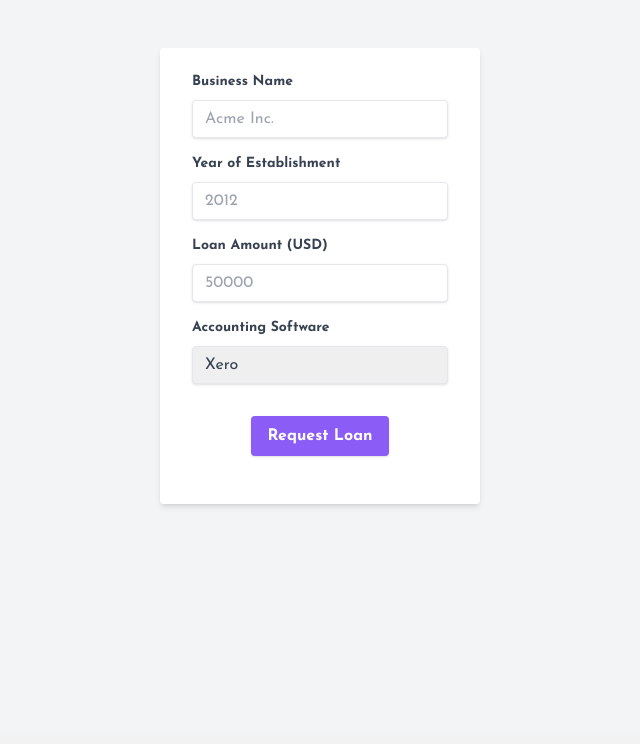
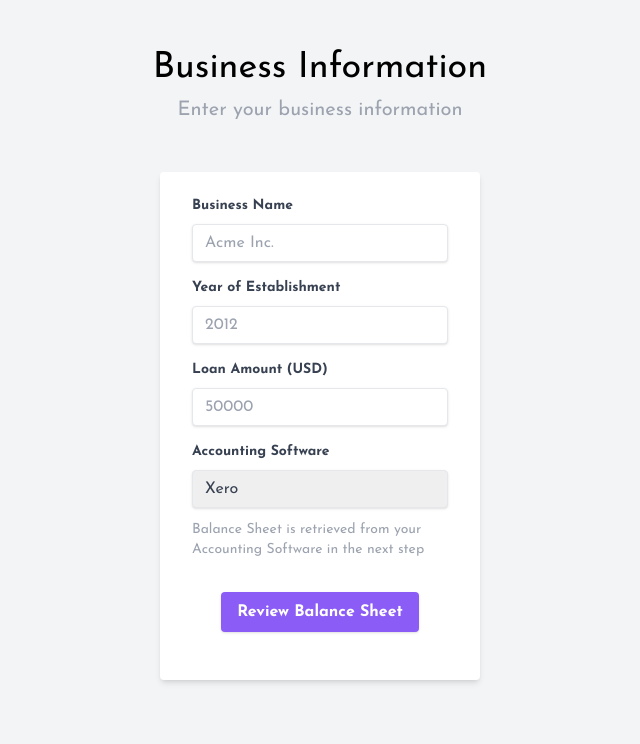
Before and after one commit to nisanthchunduru/instaloan, a Flask app: page /loan_applications/new in a window 1280 px wide. Shown: the part 68-812 px from the top of the page, without its empty margins (320-960 px from the left). Before the commit the page ends 575 px from the top, so only its background shows below. Run offline with Flask 3, Linux system fonts and the light colour scheme; some libraries are stand-ins or nearby versions.

Commit message:
Add headers to forms. In the decision page, encourage users to apply for loans for their other businesses.

```diff
--- a/app.py
+++ b/app.py
@@ -11,29 +11,52 @@ app.config['SECRET_KEY'] = "dummy_secret_key"
 app.config['SQLALCHEMY_DATABASE_URI'] = os.environ.get('DATABASE_URL') or 'postgresql://postgres:@localhost/instaloan_dev'
 app.config['SQLALCHEMY_TRACK_MODIFICATIONS'] = False
 
+# Temporary redirect
+def tredirect(url):
+    return redirect(url, code=302)
+
 # db = SQLAlchemy(app)
 db.init_app(app)
 migrate = Migrate(app, db)
-
 @app.route('/')
 def home():
+    if 'current_loan_application_id' in session:
+        loan_application_id = session['current_loan_application_id']
+        return tredirect(url_for('loan_application', id=loan_application_id))
+
     return render_template('index.html')
-
-@app.route('/loan_applications/new')
-def new_loan_application():
-    return render_template('loan_applications/new.html')
 
 @app.route('/login', methods=['POST'])
 def create_session():
     business_email = request.form.get('business_email')
     session['business_email'] = business_email
-    return redirect(url_for('new_loan_application'))
+    loan_application = LoanApplication.query.filter_by(business_email=business_email).order_by(LoanApplication.id.desc()).first()
+    if loan_application:
+        session['current_loan_application_id'] = loan_application.id
+        if loan_application.is_evaluated():
+            return tredirect(url_for('loan_application_decision', loan_application_id=loan_application.id))
+
+    return tredirect(url_for('new_loan_application'))
 
 @app.route('/logout')
 def destroy_session():
     if 'business_email' in session:
         session.pop('business_email')
-    return redirect(url_for('home'))
+        session.pop('current_loan_application_id')
+    return tredirect(url_for('home'))
+
+@app.route('/loan_applications/new')
+def new_loan_application():
+    if 'current_loan_application_id' in session:
+        loan_application_id = session['current_loan_application_id']
+        return tredirect(url_for('loan_application', id=loan_application_id))
+
+    return render_template('loan_applications/edit.html')
+
+@app.route('/loan_applications/<int:id>')
+def loan_application(id):
+    loan_application = LoanApplication.query.get_or_404(id)
+    return render_template('loan_applications/edit.html', loan_application=loan_application, loan_application_path=("/loan_applications/" + str(id)))
 
 @app.route('/loan_applications', methods=['POST'])
 def create_loan_application():
@@ -56,7 +79,20 @@ def create_loan_application():
 
     session['current_loan_application_id'] = loan_application.id
 
-    return redirect(url_for('balance_sheet', loan_application_id=loan_application.id))
+    return tredirect(url_for('balance_sheet', loan_application_id=loan_application.id))
+
+@app.route('/loan_applications/<int:loan_application_id>', methods=['POST', 'PUT'])
+def update_loan_application(loan_application_id):
+    loan_application = LoanApplication.query.get_or_404(loan_application_id)
+    if loan_application.is_evaluated() is False:
+        loan_application.business_name = request.form.get('business_name')
+        loan_application.establishment_year = request.form.get('establishment_year')
+        loan_application.loan_amount = request.form.get('loan_amount')
+        loan_application.accounting_software = request.form.get('accounting_software')
+        db.session.add(loan_application)
+        db.session.commit()
+
+    return tredirect(url_for('balance_sheet', loan_application_id=loan_application.id))
 
 @app.route('/loan_applications/<int:loan_application_id>/balance_sheet')
 def balance_sheet(loan_application_id):
@@ -93,20 +129,12 @@ def accept_balance_sheet(loan_application_id):
     db.session.add(loan_application)
     db.session.commit()
 
-    if decision == "approve":
-        return redirect(url_for('loan_application_approved', loan_application_id=loan_application_id))
-    else:
-        return redirect(url_for('loan_application_rejected', loan_application_id=loan_application_id))
+    return tredirect(url_for('loan_application_decision', loan_application_id=loan_application.id))
 
-@app.route('/loan_applications/<int:loan_application_id>/approved')
-def loan_application_approved(loan_application_id):
+@app.route('/loan_applications/<int:loan_application_id>/decision')
+def loan_application_decision(loan_application_id):
     loan_application = LoanApplication.query.get_or_404(loan_application_id)
-    return render_template('loan_applications/approved/show.html')
-
-@app.route('/loan_applications/<int:loan_application_id>/rejected')
-def loan_application_rejected(loan_application_id):
-    loan_application = LoanApplication.query.get_or_404(loan_application_id)
-    return render_template('loan_applications/rejected/show.html')
+    return render_template('loan_applications/decision/show.html', loan_application=loan_application)
 
 if __name__ == '__main__':
     is_heroku = 'DYNO' in os.environ
--- a/models.py
+++ b/models.py
@@ -11,3 +11,9 @@ class LoanApplication(db.Model):
     loan_amount = db.Column(db.Integer, nullable=False)
     accounting_software = db.Column(db.String(255), nullable=False)
     status = db.Column(db.String(50), default='Pending')
+
+    def is_evaluated(self):
+        if self.status in ["approved", "rejected"]:
+            return True
+
+        return False
--- /dev/null
+++ b/templates/loan_applications/edit.html
@@ -0,0 +1,49 @@
+<html>
+  <head>
+    {% include 'head.html' %}
+  </head>
+
+  <body>
+    {% include 'navbar.html' %}
+
+    <div class="text-center mt-12">
+      <h3 class="text-4xl">Business Information</h3>
+      <p class="text-gray-400 mt-2 text-xl">Enter your business information</p>
+    </div>
+
+    <div class="flex justify-center mb-12">
+      <div class="bg-white rounded px-8 pt-6 pb-8 mb-4 shadow-md w-1/4 mt-12">
+        <form method="post" action="{{ loan_application_path if loan_application else "/loan_applications" }}">
+          <div class="mb-4">
+            <label class="block text-gray-700 text-sm font-bold mb-2" for="business_name">Business Name</label>
+              <input class="shadow appearance-none border rounded w-full py-2 px-3 text-gray-700 leading-tight focus:outline-none focus:shadow-outline" name="business_name" type="text" placeholder="Acme Inc." value="{{ loan_application.business_name if loan_application }}" {{ "disabled=true" if loan_application and loan_application.is_evaluated() }}">
+          </div>
+
+          <div class="mb-4">
+            <label class="block text-gray-700 text-sm font-bold mb-2" for="establishment_year">Year of Establishment</label>
+            <input class="shadow appearance-none border rounded w-full py-2 px-3 text-gray-700 leading-tight focus:outline-none focus:shadow-outline" name="establishment_year" type="number" pattern="\d{4}" placeholder="2012" value="{{ loan_application.establishment_year if loan_application }}" {{ "disabled=true" if loan_application and loan_application.is_evaluated() }}">
+          </div>
+
+          <div class="mb-4">
+            <label class="block text-gray-700 text-sm font-bold mb-2" for="loan_amount">Loan Amount (USD)</label>
+            <input class="shadow appearance-none border rounded w-full py-2 px-3 text-gray-700 leading-tight focus:outline-none focus:shadow-outline" name="loan_amount" type="number" placeholder="50000" value="{{ loan_application.loan_amount if loan_application }}"  {{ "disabled=true" if loan_application and loan_application.is_evaluated() }}">
+          </div>
+
+          <div class="mb-4">
+            <label class="block text-gray-700 text-sm font-bold mb-2" for="accounting_software">Accounting Software</label>
+            <select class="shadow appearance-none border rounded w-full py-2 px-3 text-gray-700 leading-tight focus:outline-none focus:shadow-outline" name="accounting_software" {{ "disabled=true" if loan_application and loan_application.is_evaluated() }}">
+              <option value="xero" {{ "selected" if loan_application and loan_application.accounting_software == "xero" }}>Xero</option>
+              <option value="myob" {{ "selected" if loan_application and loan_application.accounting_software == "myob" }}>MYOB</option>
+            </select>
+            <p class="mt-3 text-sm text-gray-400">Balance Sheet is retrieved from your Accounting Software in the next step</p>
+          </div>
+
+          <div class="flex items-center justify-center mt-8">
+            <button type="submit" class="bg-violet-500 hover:bg-violet-700 text-white font-bold py-2 px-4 rounded shadow focus:outline-none focus:shadow-outline" type="button">
+              Review Balance Sheet
+            </button>
+          </div>
+        </form>
+    </div>
+  </body>
+</html>
--- a/templates/loan_applications/new.html
+++ /dev/null
@@ -1,43 +0,0 @@
-<html>
-  <head>
-    {% include 'head.html' %}
-  </head>
-
-  <body>
-    {% include 'navbar.html' %}
-
-    <div class="flex justify-center">
-      <div class="bg-white rounded px-8 pt-6 pb-8 mb-4 shadow-md w-1/4 mt-12">
-        <form method="post" action="/loan_applications">
-          <div class="mb-4">
-            <label class="block text-gray-700 text-sm font-bold mb-2" for="business_name">Business Name</label>
-            <input class="shadow appearance-none border rounded w-full py-2 px-3 text-gray-700 leading-tight focus:outline-none focus:shadow-outline" name="business_name" type="text" placeholder="Acme Inc.">
-          </div>
-
-          <div class="mb-4">
-            <label class="block text-gray-700 text-sm font-bold mb-2" for="establishment_year">Year of Establishment</label>
-            <input class="shadow appearance-none border rounded w-full py-2 px-3 text-gray-700 leading-tight focus:outline-none focus:shadow-outline" name="establishment_year" type="number" pattern="\d{4}" placeholder="2012">
-          </div>
-
-          <div class="mb-4">
-            <label class="block text-gray-700 text-sm font-bold mb-2" for="loan_amount">Loan Amount (USD)</label>
-            <input class="shadow appearance-none border rounded w-full py-2 px-3 text-gray-700 leading-tight focus:outline-none focus:shadow-outline" name="loan_amount" type="number" placeholder="50000">
-          </div>
-
-          <div class="mb-4">
-            <label class="block text-gray-700 text-sm font-bold mb-2" for="accounting_software">Accounting Software</label>
-            <select class="shadow appearance-none border rounded w-full py-2 px-3 text-gray-700 leading-tight focus:outline-none focus:shadow-outline" name="accounting_software">
-              <option value="xero">Xero</option>
-              <option value="myob">MYOB</option>
-            </select>
-          </div>
-
-          <div class="flex items-center justify-center mt-8">
-            <button type="submit" class="bg-violet-500 hover:bg-violet-700 text-white font-bold py-2 px-4 rounded shadow focus:outline-none focus:shadow-outline" type="button">
-              Request Loan
-            </button>
-          </div>
-        </form>
-    </div>
-  </body>
-</html>
```
Also changed, not shown: templates/loan_applications/approved/show.html (deleted, +0 -14 lines), templates/loan_applications/balance_sheet/show.html (+6 -1 lines), templates/loan_applications/decision/show.html (added, +28 -0 lines), templates/loan_applications/rejected/show.html (deleted, +0 -14 lines).
